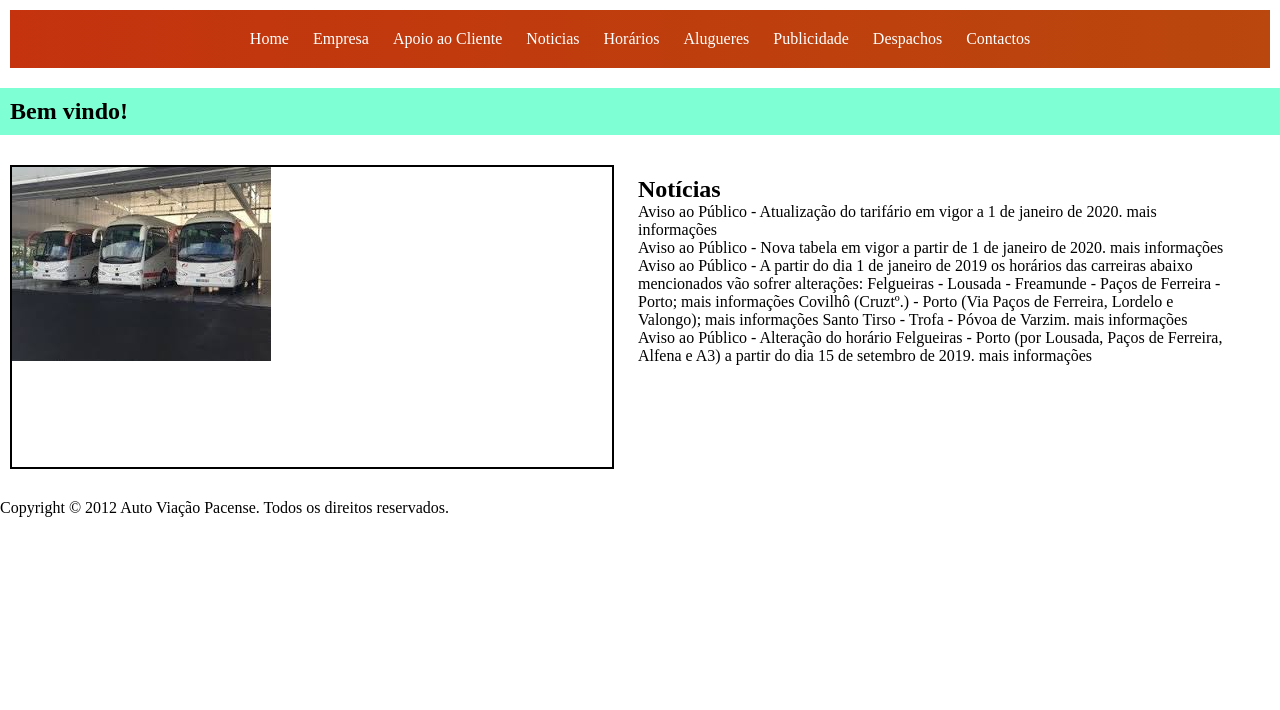
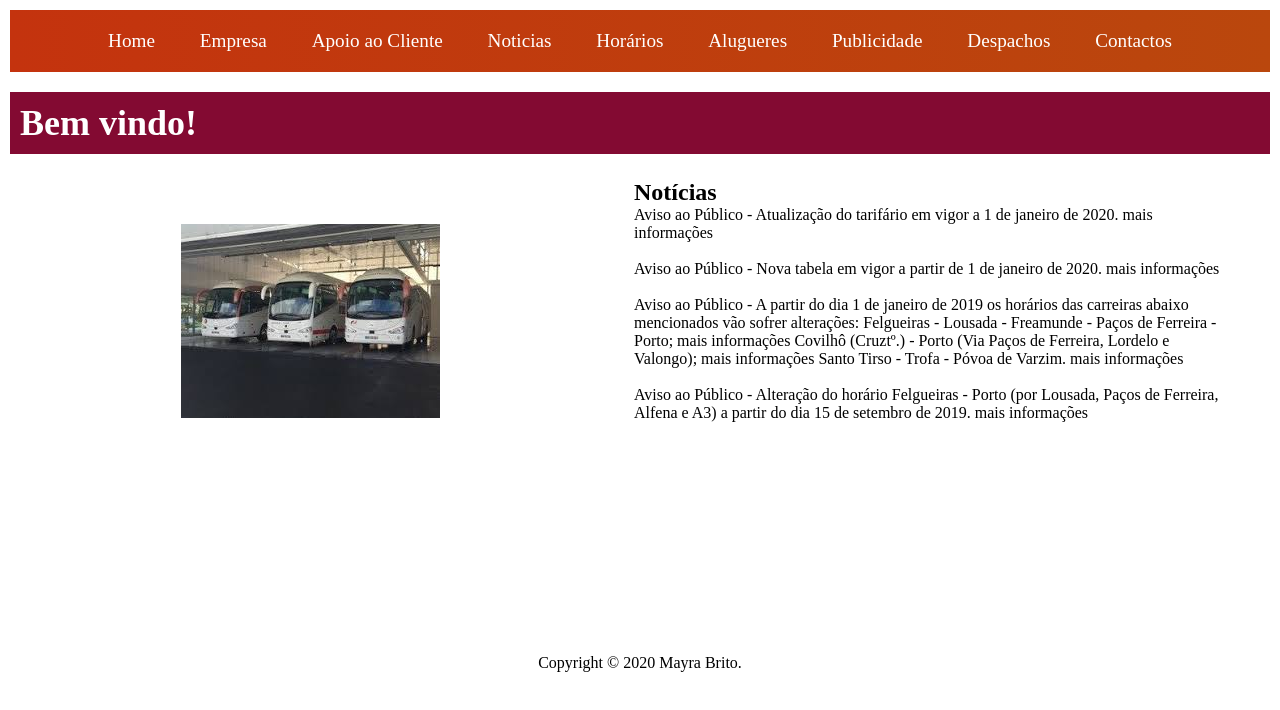
Before and after one commit to mayrabritto/empresa-de-bus, a plain HTML site: page index.html in a window 1280 px wide. Drawn offline with Linux system fonts and the light colour scheme.

Commit message:
atualização-26-11
fiz algumas atualizações

```diff
--- a/index.html
+++ b/index.html
@@ -36,17 +36,17 @@
     <div class="noticias">
         <section>
             <h2>Notícias</h2>
-                <p>Aviso ao Público - Atualização do tarifário em vigor a 1 de janeiro de 2020. mais informações</p>
-                <p>Aviso ao Público - Nova tabela em vigor a partir de 1 de janeiro de 2020. mais informações</p>
+                <p>Aviso ao Público - Atualização do tarifário em vigor a 1 de janeiro de 2020. mais informações</p> <br>
+                <p>Aviso ao Público - Nova tabela em vigor a partir de 1 de janeiro de 2020. mais informações</p> <br>
                 <p>Aviso ao Público - A partir do dia 1 de janeiro de 2019 os horários das carreiras abaixo      mencionados vão sofrer alterações:
                 Felgueiras - Lousada - Freamunde - Paços de Ferreira - Porto; mais informações
                 Covilhô (Cruztº.) - Porto (Via Paços de Ferreira, Lordelo e Valongo); mais informações
-                Santo Tirso - Trofa - Póvoa de Varzim. mais informações</p>
+                Santo Tirso - Trofa - Póvoa de Varzim. mais informações</p> <br>
                 <p>Aviso ao Público - Alteração do horário Felgueiras - Porto (por Lousada, Paços de Ferreira, Alfena e A3) a partir do dia 15 de setembro de 2019. mais informações</p>
         </section>
     </div>
     <footer>
-        Copyright © 2012 Auto Viação Pacense. Todos os direitos reservados.
+        Copyright © 2020 Mayra Brito.
     </footer>
 </body>
 </html>
--- a/style.css
+++ b/style.css
@@ -13,18 +13,29 @@
     --cor05: #830a32;
 }
 
+section.titulo {
+    background-color: #830a32;
+    padding: 10px;
+    margin: 20px 10px 10px 10px ;
+    font-size: 1.5em;
+    color: white;
+}
+
+
 div.imagem{
     margin: 30px 10px;
     display: inline-block;
-    height: 300px;
+    height: 400px;
     width: 600px;
-    border: 2px solid black;
+
+    text-align: center;
+    padding-top: 30px;
 }
 
 div.noticias{
     margin: 10px;
     display: inline-block;
-    height: 300px;
+    height: 400px;
     width: 600px;
 }
 
@@ -33,17 +44,25 @@ nav {
     padding: 20px;
     margin: 10px;
     text-align: center;
+    font-size: 1.2em;
 
 }
 
 nav > a {
-    padding: 10px;
+    padding: 20px;
     text-decoration: none;
     color: white;
+    border-radius: 10px;
+
 }
 
-section.titulo {
-    background-color: aquamarine;
-    padding: 10px;
-    margin-top: 20px;
+nav a:hover{
+    font-weight: bold;
+    background-color: darkgreen;
+    text-decoration: underline;
+    transition-duration: 0.6s;
 }
+
+footer {
+    text-align: center;
+}
```
Also changed, not shown: 1 other file.
